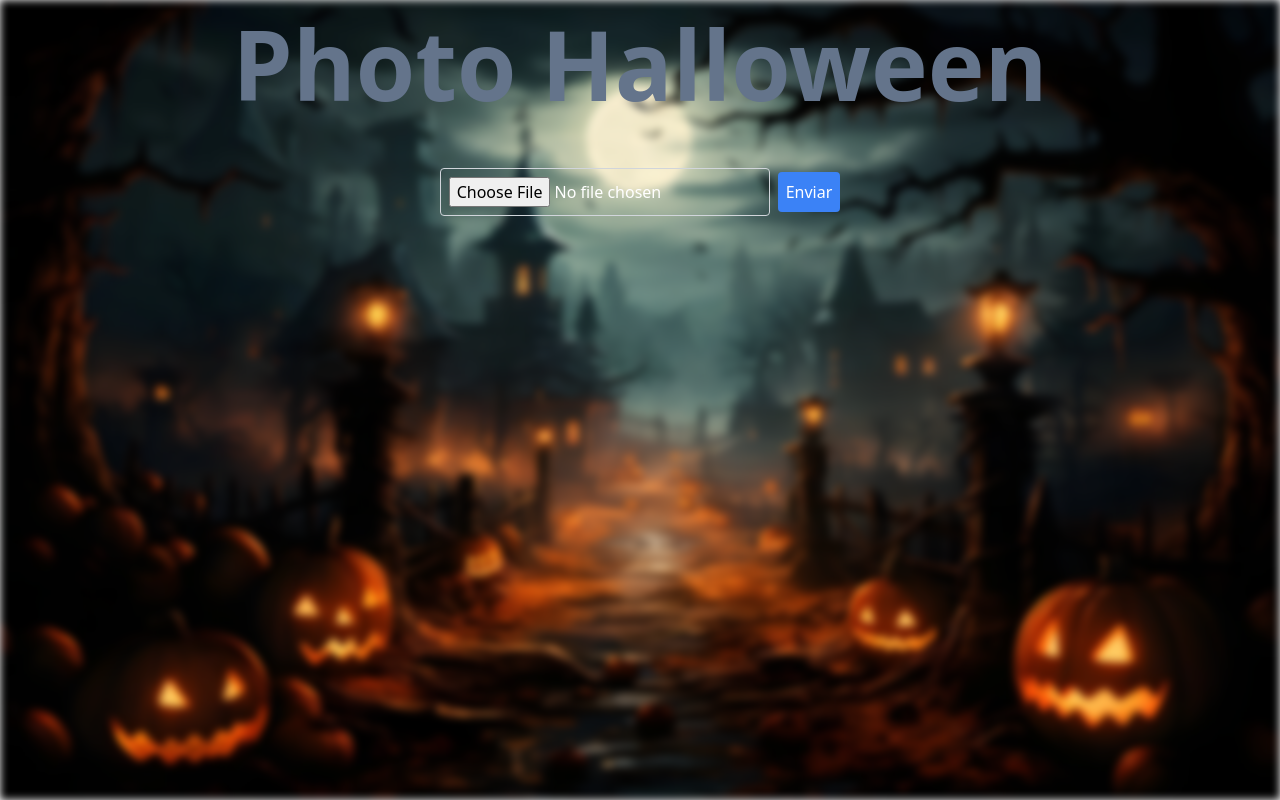
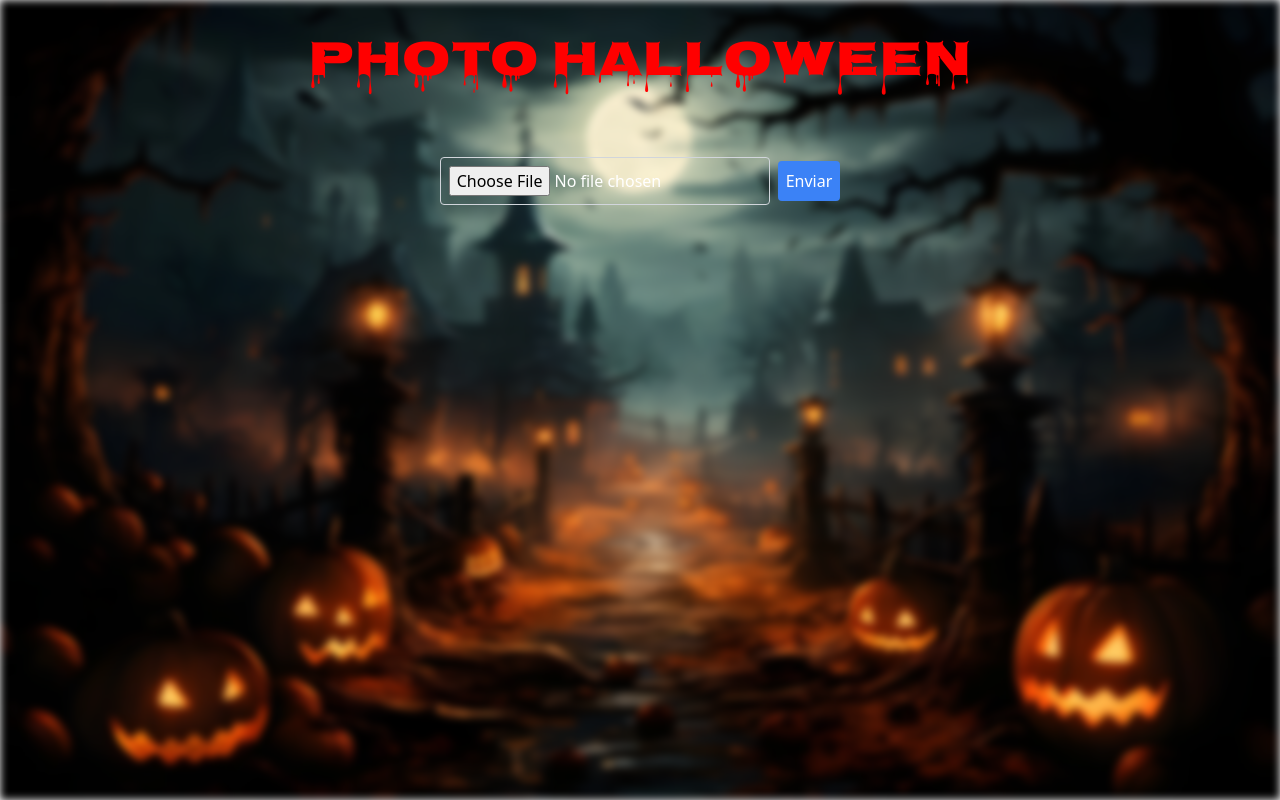
Before and after one commit to alejandroponce00/halloween_photo, a Next.js app: page / in a window 1280 px wide. Built offline with nearby package versions, Linux system fonts and the light colour scheme.

Commit message:
cambio font

```diff
--- /dev/null
+++ b/src/app/fonts/fonts.js
@@ -0,0 +1,7 @@
+import { Nosifer } from 'next/font/google'
+
+export const nosi = Nosifer({
+  subsets: ['latin'],
+  display: 'swap',
+  weight: '400'
+})
--- a/src/app/globals.css
+++ b/src/app/globals.css
@@ -4,3 +4,15 @@
 
 .imagen{object-fit: cover;
     z-index: -2;}
+    .customStyle {
+        color: red;
+        font-size: 30px;
+        text-align: center;
+      }
+
+h1{
+    font-size: 50px;
+    text-align: center;
+    color: red;
+    margin-top: 10px;
+}
--- a/src/app/layout.js
+++ b/src/app/layout.js
@@ -1,16 +1,8 @@
 import localFont from "next/font/local";
 import "./globals.css";
 
-const geistSans = localFont({
-  src: "./fonts/GeistVF.woff",
-  variable: "--font-geist-sans",
-  weight: "100 900",
-});
-const geistMono = localFont({
-  src: "./fonts/GeistMonoVF.woff",
-  variable: "--font-geist-mono",
-  weight: "100 900",
-});
+
+
 
 export const metadata = {
   title: "fondo haloween",
@@ -21,7 +13,7 @@ export default function RootLayout({ children }) {
   return (
     <html lang="en">
       <body
-        className={`${geistSans.variable} ${geistMono.variable} antialiased`}
+
       >
         {children}
       </body>
--- a/src/app/page.js
+++ b/src/app/page.js
@@ -1,6 +1,11 @@
 "use client";
 import React, { useState, useEffect } from "react";
 import Fondo from "./components/fondo/fondo";
+import { nosi } from "./fonts/fonts";
+import styles from './globals.css'
+
+
+
 
 function HomePage() {
   const [file, setFiles] = useState(null);
@@ -80,7 +85,7 @@ function HomePage() {
   return (
     <div className="p-4 mx-10">
       <Fondo />
-      <h1 className="text-8xl text-center text-slate-500 font-bold">Photo Halloween</h1>
+      <h1 className={`${nosi.className} ${styles.customStyle}`}>Photo Halloween</h1>
       <div className="flex justify-center my-10">
         <form onSubmit={handleSubmit} className="text-white my-4">
           <input
```
Also changed, not shown: src/app/fonts/GeistMonoVF.woff (deleted), src/app/fonts/GeistVF.woff (deleted).
